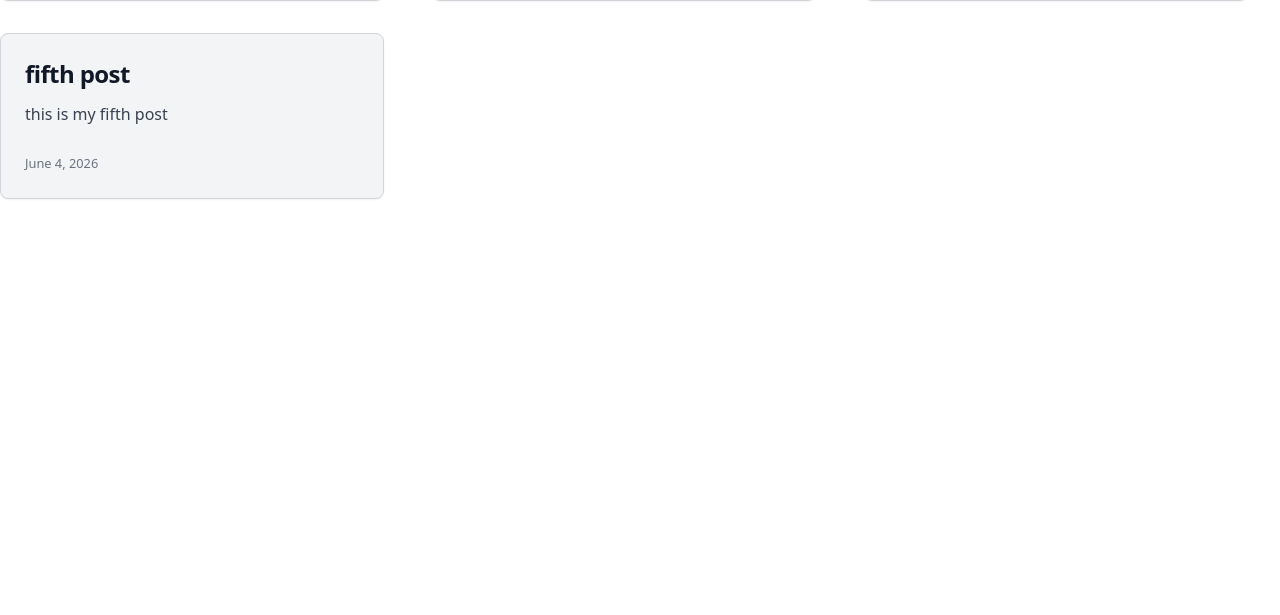
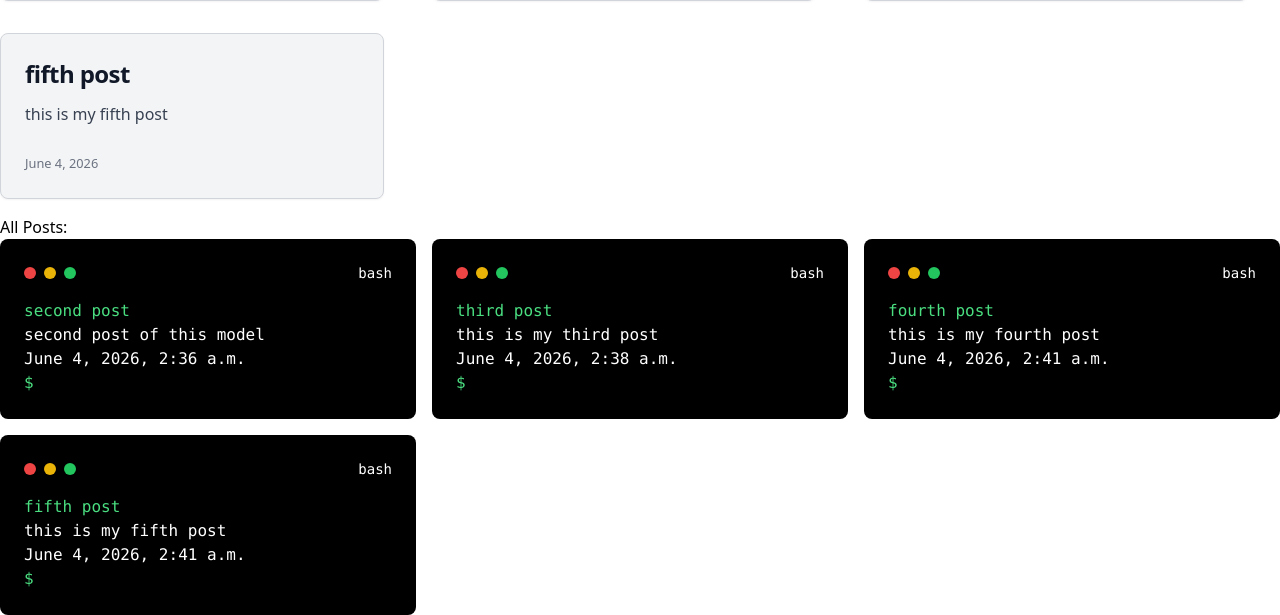
Before and after one commit to arsh3396/Django_claude, a Django app: page / in a window 1280 px wide. Shown: the part 1205-1820 px from the top of the page. Before the commit the page ends 1404 px from the top, so only its background shows below. Run offline with Django 5.2, Linux system fonts and the light colour scheme; data comes from the database, SQL or seed files in the repository; some libraries are stand-ins or nearby versions.

Commit message:
added another card of data

```diff
--- a/myproject/core/templates/core/home.html
+++ b/myproject/core/templates/core/home.html
@@ -57,5 +57,30 @@
         {% endfor %}
     </div>
 
+    <h1>All Posts: </h1>
+    <div class="grid grid-cols-1 md:grid-cols-3 gap-4">
+        <!-- From Uiverse.io by Manish-Tamang -->
+         {% for post in posts %}
+            <aside class="bg-black text-white p-6 rounded-lg w-full max-w-lg font-mono">
+            <div class="flex justify-between items-center">
+                <div class="flex space-x-2 text-red-500">
+                <div class="w-3 h-3 rounded-full bg-red-500"></div>
+                <div class="w-3 h-3 rounded-full bg-yellow-500"></div>
+                <div class="w-3 h-3 rounded-full bg-green-500"></div>
+                </div>
+                <p class="text-sm">bash</p>
+            </div>
+            <div class="mt-4">
+                <p class="text-green-400">{{ post.title }}</p>
+                <p class="text-white">{{ post.content }} </p>
+                <p class="text-white">{{ post.created_at }}</p>
+                <p class="text-green-400">$</p>
+            </div>
+            </aside>
+        {% empty %}
+            <p>No posts yet.</p>
+        {% endfor %}
+    </div>
+
 </body>
 </html>
```
